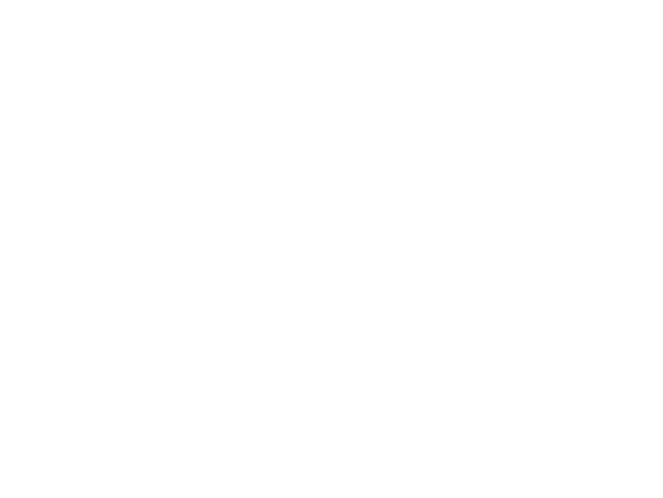
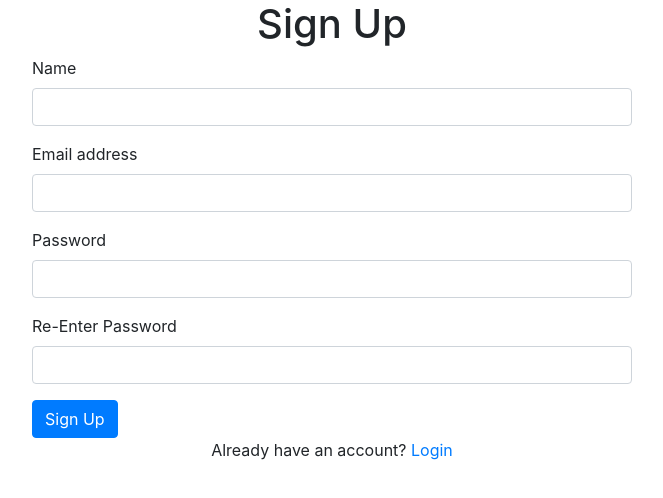
Before and after one commit to BrandonP321/blog-cms, a React (Create React App) app: page /signup in a window 1280 px wide. Shown: the top 498 px of the page, without its empty margins (308-971 px from the left). Built offline with nearby package versions, Linux system fonts and the light colour scheme.

Commit message:
created login page with login and sign up forms

```diff
--- a/public/index.html
+++ b/public/index.html
@@ -1,15 +1,15 @@
 <!DOCTYPE html>
 <html lang="en">
+
 <head>
   <meta charset="utf-8" />
   <link rel="icon" href="%PUBLIC_URL%/favicon.ico" />
   <meta name="viewport" content="width=device-width, initial-scale=1" />
   <meta name="theme-color" content="#000000" />
-    <meta
-      name="description"
-      content="Web site created using create-react-app"
-    />
+  <meta name="description" content="Web site created using create-react-app" />
   <link rel="apple-touch-icon" href="%PUBLIC_URL%/logo192.png" />
+  <link rel="stylesheet" href="https://cdn.jsdelivr.net/npm/bootstrap@4.5.3/dist/css/bootstrap.min.css"
+    integrity="sha384-TX8t27EcRE3e/ihU7zmQxVncDAy5uIKz4rEkgIXeMed4M0jlfIDPvg6uqKI2xXr2" crossorigin="anonymous">
   <!--
       manifest.json provides metadata used when your web app is installed on a
       user's mobile device or desktop. See https://developers.google.com/web/fundamentals/web-app-manifest/
@@ -27,6 +27,7 @@
     -->
   <title>React App</title>
 </head>
+
 <body>
   <noscript>You need to enable JavaScript to run this app.</noscript>
   <div id="root"></div>
@@ -41,4 +42,5 @@
       To create a production bundle, use `npm run build` or `yarn build`.
     -->
 </body>
+
 </html>
--- a/src/App.js
+++ b/src/App.js
@@ -3,6 +3,7 @@ import { BrowserRouter as Router, Route, Switch } from 'react-router-dom'
 import './App.css';
 import PostCreator from './pages/PostCreator'
 import BlogPost from './pages/BlogPost'
+import Login from './pages/Login'
 
 function App() {
   return (
@@ -13,7 +14,10 @@ function App() {
 
           </Route>
           <Route exact path='/login'>
-
+            <Login isMakingNewAccount={false} />
+          </Route>
+          <Route exact path='/signup'>
+            <Login isMakingNewAccount={true} />
           </Route>
           {/* <Route exact path='/dashboard/:user'>
 
--- a/src/components/PostCreationComponents/CreatorToolBox/index.css
+++ b/src/components/PostCreationComponents/CreatorToolBox/index.css
@@ -21,6 +21,15 @@
     transition: all .2s;
 }
 
+.tools button.active {
+    background-color: #727272;
+    color: white;
+}
+
+.tools button.active:hover {
+    background-color: #727272;
+}
+
 .tools button:hover {
     background-color: #cccccc;
 }
--- a/src/components/PostCreationComponents/CreatorToolBox/index.js
+++ b/src/components/PostCreationComponents/CreatorToolBox/index.js
@@ -2,7 +2,7 @@ import React from 'react'
 import './index.css'
 
 export default function CreatorToolBox(props) {
-    const { addSection, addImage, previewSite, publish } = props
+    const { addSection, addImage, previewSite, publish, showSitePreview } = props
 
     return (
         <div className='post-creator-tools'>
@@ -12,7 +12,7 @@ export default function CreatorToolBox(props) {
             <div className='tools'>
                 <button onClick={addSection}>Add Section</button>
                 <button onClick={addImage}>Add Image</button>
-                <button onClick={previewSite}>Priview Post</button>
+                <button className={showSitePreview ? 'active' : ''} onClick={previewSite}>Priview Post</button>
                 <button className='bottom-button' onClick={publish}>Publish</button>
             </div>
         </div>
--- /dev/null
+++ b/src/components/loginComponents/LoginForm/index.css
@@ -0,0 +1,13 @@
+.login-form-container {
+    width: 90%;
+    max-width: 600px;
+    margin: 0 auto;
+}
+
+.login-form-container h1 {
+    text-align: center;
+}
+
+.login-form-container p {
+    text-align: center;
+}
--- /dev/null
+++ b/src/components/loginComponents/LoginForm/index.js
@@ -0,0 +1,28 @@
+import React from 'react'
+import './index.css'
+
+export default function LoginForm(props) {
+    const { handleLoginAttempt, toggleForm, handleLoginTextInputChange } = props
+
+    return (
+        <div className='login-form-container'>
+            <h1>Login</h1>
+
+            <form onSubmit={handleLoginAttempt}>
+                <div class="form-group">
+                    <label for="login-email-input">Email address</label>
+                    <input type="email" class="form-control" id="login-email-input" onChange={handleLoginTextInputChange} required />
+                    {/* <small id="emailHelp" class="form-text text-muted">We'll never share your email with anyone else.</small> */}
+                </div>
+                <div class="form-group">
+                    <label for="login-password-input">Password</label>
+                    <input type="password" class="form-control" id="login-password-input" onChange={handleLoginTextInputChange} required />
+                    {/* <small id="emailHelp" class="form-text text-muted">We'll never share your email with anyone else.</small> */}
+                </div>
+                <button type="submit" class="btn btn-primary">Login</button>
+            </form>
+
+            <p>Don't have an account? <a href='#' onClick={toggleForm}>Sign Up</a></p>
+        </div>
+    )
+}
--- /dev/null
+++ b/src/components/loginComponents/SignUpForm/index.css
@@ -0,0 +1,13 @@
+.signup-form-container {
+    width: 90%;
+    max-width: 600px;
+    margin: 0 auto;
+}
+
+.signup-form-container h1 {
+    text-align: center;
+}
+
+.signup-form-container p {
+    text-align: center;
+}
--- /dev/null
+++ b/src/components/loginComponents/SignUpForm/index.js
@@ -0,0 +1,42 @@
+import React from 'react'
+import './index.css'
+
+export default function SignUpForm(props) {
+    const { toggleForm,
+        handleSignUpAttempt,
+        handleSignUpTextinputChange,
+        signUpPasswordsMatch
+    } = props
+
+    return (
+        <div className='signup-form-container'>
+            <h1>Sign Up</h1>
+
+            <form onSubmit={handleSignUpAttempt}>
+                <div className="form-group">
+                    <label for="signup-name-input">Name</label>
+                    <input type="text" className="form-control" id="signup-name-input" name='name' onChange={handleSignUpTextinputChange} required/>
+                    {/* <small id="emailHelp" className="form-text text-muted">We'll never share your email with anyone else.</small> */}
+                </div>
+                <div className="form-group">
+                    <label for="signup-email-input">Email address</label>
+                    <input type="email" className="form-control" id="signup-email-input" name='email' onChange={handleSignUpTextinputChange} required/>
+                    {/* <small id="emailHelp" className="form-text text-muted">We'll never share your email with anyone else.</small> */}
+                </div>
+                <div className="form-group">
+                    <label for="signup-password-input">Password</label>
+                    <input type="password" className="form-control" id="signup-password-input" name='password' onChange={handleSignUpTextinputChange} required/>
+                    {/* <small id="emailHelp" className="form-text text-muted">We'll never share your email with anyone else.</small> */}
+                </div>
+                <div className="form-group">
+                    <label for="signup-password-second-input">Re-Enter Password</label>
+                    <input type="password" className="form-control" id="signup-password-second-input" name='passwordReEnter' onChange={handleSignUpTextinputChange} required/>
+                    <small id="emailHelp" className="form-text text-muted text-danger">{signUpPasswordsMatch ? '' : 'Passwords must match'}</small>
+                </div>
+                <button type="submit" className="btn btn-primary">Sign Up</button>
+            </form>
+
+            <p>Already have an account? <a href='#' onClick={toggleForm}>Login</a></p>
+        </div>
+    )
+}
--- /dev/null
+++ b/src/pages/Login/index.js
@@ -0,0 +1,80 @@
+import React, { useState, useEffect } from 'react'
+import LoginForm from '../../components/loginComponents/LoginForm'
+import SignUpForm from '../../components/loginComponents/SignUpForm'
+import './index.css'
+
+export default function Login(props) {
+    const { isMakingNewAccount } = props
+
+    // boolean to show login or sign up form
+    const [showLoginForm, setShowLoginForm] = useState(!isMakingNewAccount)
+
+    const [signUpPasswordsMatch, setSignUpPasswordsMatch] = useState(true)
+
+    const [signUpFormInput, setSignUpFormInput] = useState({
+        name: '',
+        email: '',
+        password: '',
+        passwordReEnter: '',
+    })
+
+    const [loginFormInput, setLoginFormInput] = useState({
+        email: '',
+        password: '',
+    })
+
+    useEffect(() => {
+        // when sign up form is updated, check if passwords match
+        const { password, passwordReEnter } = signUpFormInput;
+        setSignUpPasswordsMatch(password === passwordReEnter)
+    }, [signUpFormInput])
+
+    const handleLoginTextInputChange = event => {
+        // get name and value of input changed
+        const name = event.target.name;
+        const value = event.target.value;
+
+        // update state with new value
+        setLoginFormInput({ ...loginFormInput, [name]: value})
+    }
+
+    const handleSignUpTextinputChange = event => {
+        // get name and value of input changed
+        const name = event.target.name
+        const value = event.target.value
+
+        // update state with new value
+        setSignUpFormInput({ ...signUpFormInput, [name]: value })
+    }
+
+    const toggleForm = () => {
+        // toggle boolean in state
+        setShowLoginForm(!showLoginForm)
+    }
+
+    const handleLoginAttempt = (event) => {
+
+    }
+
+    const handleSignUpAttempt = (event) => {
+
+    }
+
+    return (
+        <>
+            {showLoginForm ?
+                <LoginForm
+                    toggleForm={toggleForm}
+                    handleLoginAttempt={handleLoginAttempt}
+                    handleLoginTextInputChange={handleLoginTextInputChange}
+                /> :
+                <SignUpForm
+                    toggleForm={toggleForm}
+                    signUpPasswordsMatch={signUpPasswordsMatch}
+                    handleSignUpAttempt={handleSignUpAttempt}
+                    handleSignUpTextinputChange={handleSignUpTextinputChange}
+                />
+            }
+        </>
+    )
+}
```
Also changed, not shown: src/pages/Login/index.css (added), 1 other file (tests, documents, lock files or other folders). Lines whose indentation alone changed are shown as unchanged.
